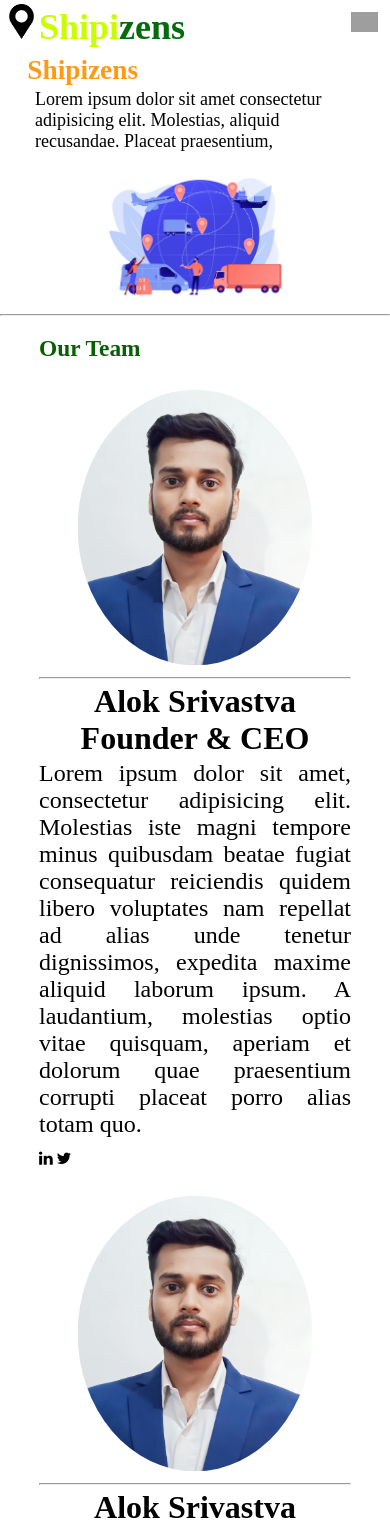
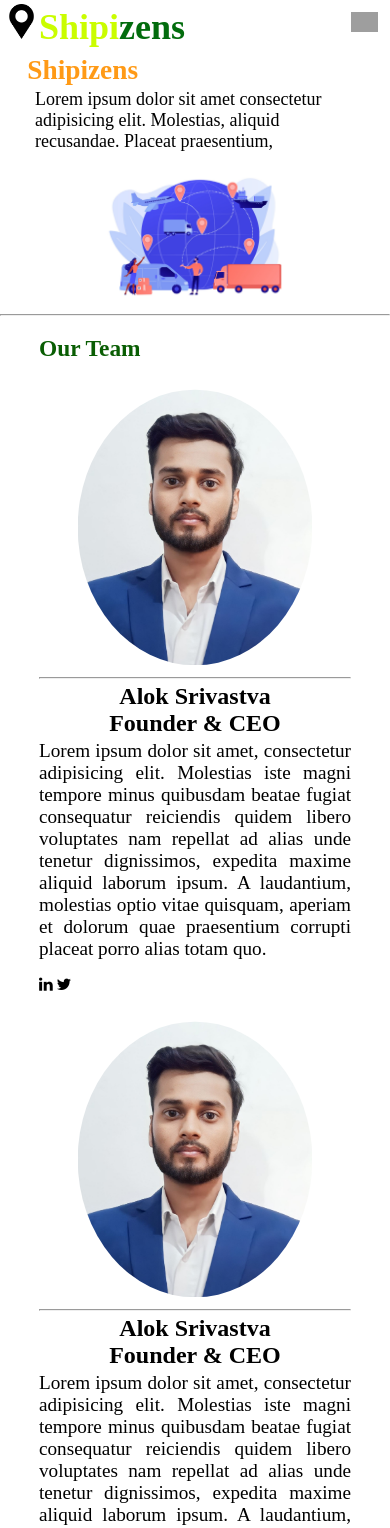
Before and after one commit to amanyddv/shipizens, an Angular app: page /About in a window 390 px wide. Shown: the top 1528 px of the page. Built offline with nearby package versions, Linux system fonts and the light colour scheme; grey boxes are pictures that could not be loaded.

Commit message:
responsive about

```diff
--- a/src/app/pages/about us/about.component.css
+++ b/src/app/pages/about us/about.component.css
@@ -128,13 +128,13 @@ h1{
             }
             .about-developer p{
                 text-align: justify;
-                margin-bottom: 3vw;
-                font-size: x-large;
+                margin-bottom: 4vw;
+                font-size: larger;
             }
             .about-developer h2{
                 text-align: center;
                 margin: 1vw;
-                font-size: xx-large;
+                font-size: x-large;
             }
             .developer-detail > div{
                 width: max-content;
```
